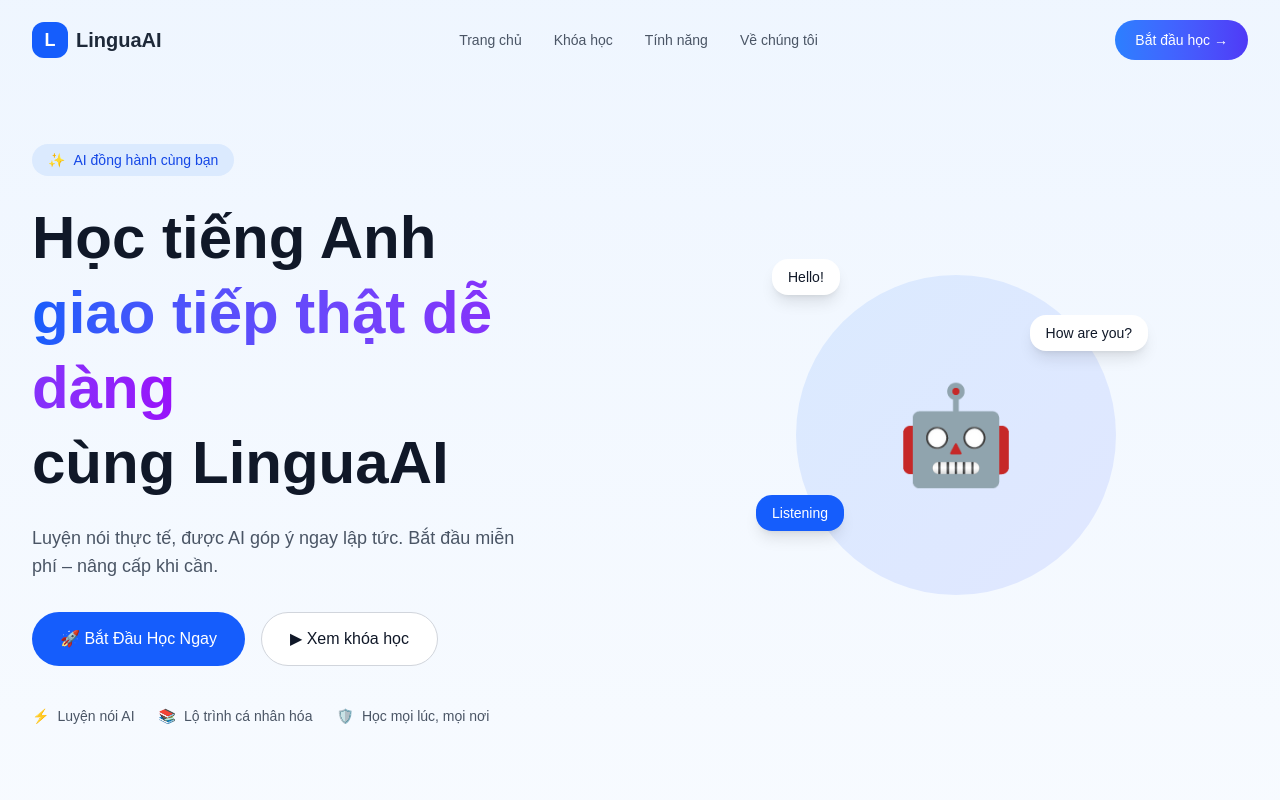
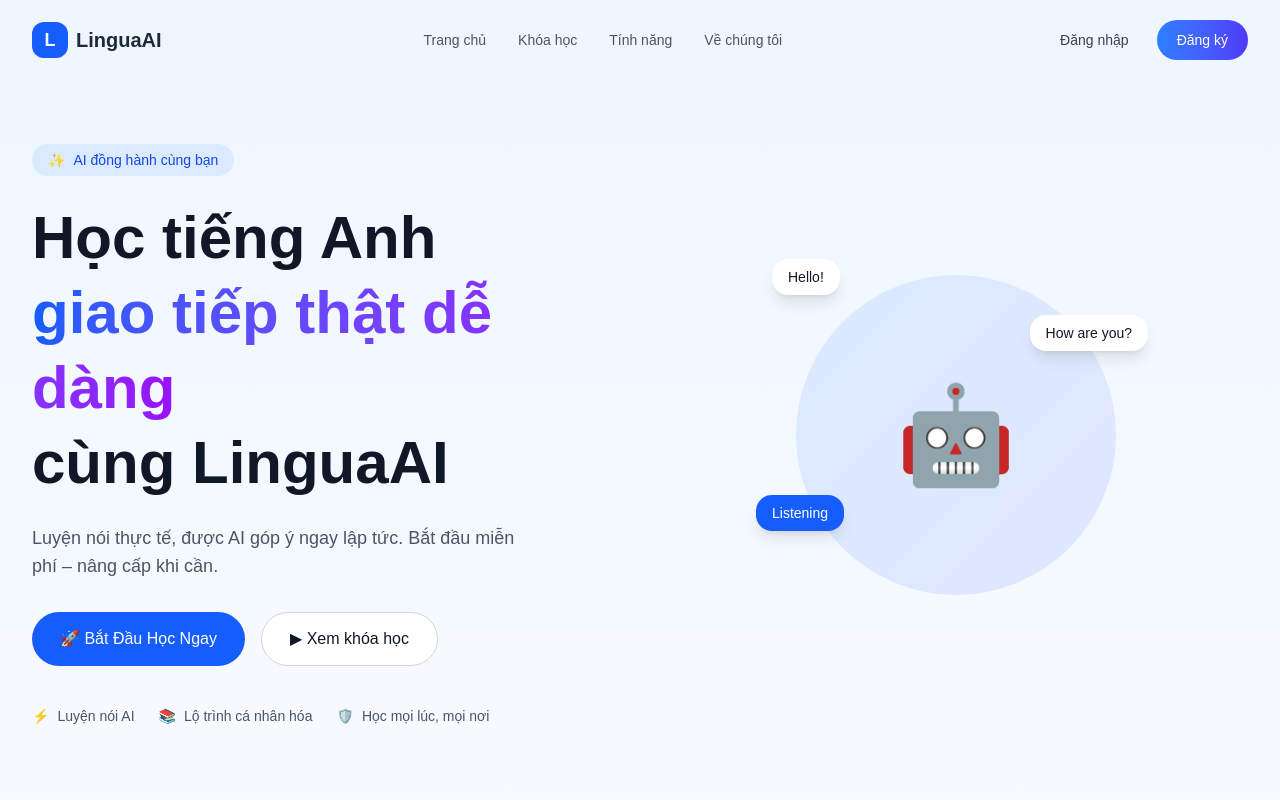
Before and after one commit to DucAnhbtc/nextjs-linguaai, a Next.js app: page / in a window 1280 px wide. Shown: the top 800 px of the page. Built offline with nearby package versions, Linux system fonts and the light colour scheme.

Commit message:
Giao Diện

```diff
--- a/app/page.tsx
+++ b/app/page.tsx
@@ -11,6 +11,7 @@ export default function Home() {
           </div>
           <span className="text-xl font-bold text-gray-800">LinguaAI</span>
         </div>
+
         <nav className="hidden md:flex items-center gap-8 text-sm font-medium text-gray-600">
           <Link href="/" className="hover:text-blue-600">
             Trang chủ
@@ -25,12 +26,21 @@ export default function Home() {
             Về chúng tôi
           </a>
         </nav>
-        <Link
-          href="/khoahoc"
-          className="bg-gradient-to-r from-blue-500 to-indigo-600 text-white px-5 py-2.5 rounded-full text-sm font-medium hover:opacity-90 transition"
-        >
-          Bắt đầu học →
-        </Link>
+
+        <div className="flex items-center gap-3">
+          <Link
+            href="/dangnhap"
+            className="text-sm font-medium text-gray-700 hover:text-blue-600 px-4 py-2"
+          >
+            Đăng nhập
+          </Link>
+          <Link
+            href="/dangky"
+            className="bg-gradient-to-r from-blue-500 to-indigo-600 text-white px-5 py-2.5 rounded-full text-sm font-medium hover:opacity-90 transition"
+          >
+            Đăng ký
+          </Link>
+        </div>
       </header>
 
       {/* Hero Section */}
@@ -39,6 +49,7 @@ export default function Home() {
           <div className="inline-flex items-center gap-2 bg-blue-100 text-blue-700 text-sm font-medium px-4 py-1.5 rounded-full mb-6">
             <span>✨</span> AI đồng hành cùng bạn
           </div>
+
           <h1 className="text-5xl md:text-6xl font-bold leading-tight mb-6">
             Học tiếng Anh <br />
             <span className="text-transparent bg-clip-text bg-gradient-to-r from-blue-600 to-purple-600">
@@ -47,10 +58,12 @@ export default function Home() {
             <br />
             cùng LinguaAI
           </h1>
+
           <p className="text-lg text-gray-600 mb-8 max-w-lg">
             Luyện nói thực tế, được AI góp ý ngay lập tức.
             Bắt đầu miễn phí – nâng cấp khi cần.
           </p>
+
           <div className="flex flex-wrap gap-4">
             <Link
               href="/khoahoc"
@@ -65,6 +78,7 @@ export default function Home() {
               ▶ Xem khóa học
             </Link>
           </div>
+
           <div className="flex flex-wrap gap-6 mt-10 text-sm text-gray-600">
             <div className="flex items-center gap-2">
               <span className="text-blue-500">⚡</span> Luyện nói AI
@@ -77,6 +91,7 @@ export default function Home() {
             </div>
           </div>
         </div>
+
         <div className="relative flex justify-center">
           <div className="w-80 h-80 bg-gradient-to-br from-blue-100 to-indigo-100 rounded-full flex items-center justify-center relative">
             <div className="text-8xl">🤖</div>
@@ -105,6 +120,7 @@ export default function Home() {
               Luyện phát âm, giao tiếp trong các tình huống thực tế.
             </p>
           </div>
+
           <div className="bg-gray-50 rounded-2xl p-6 hover:shadow-md transition">
             <div className="w-12 h-12 bg-purple-100 rounded-xl flex items-center justify-center text-2xl mb-4">
               🧠
@@ -114,6 +130,7 @@ export default function Home() {
               Hiểu trình độ và nhu cầu học của bạn.
             </p>
           </div>
+
           <div className="bg-gray-50 rounded-2xl p-6 hover:shadow-md transition">
             <div className="w-12 h-12 bg-green-100 rounded-xl flex items-center justify-center text-2xl mb-4">
               📊
@@ -123,6 +140,7 @@ export default function Home() {
               Theo dõi kết quả học tập mỗi ngày.
             </p>
           </div>
+
           <div className="bg-gray-50 rounded-2xl p-6 hover:shadow-md transition">
             <div className="w-12 h-12 bg-pink-100 rounded-xl flex items-center justify-center text-2xl mb-4">
               ❤️
```
